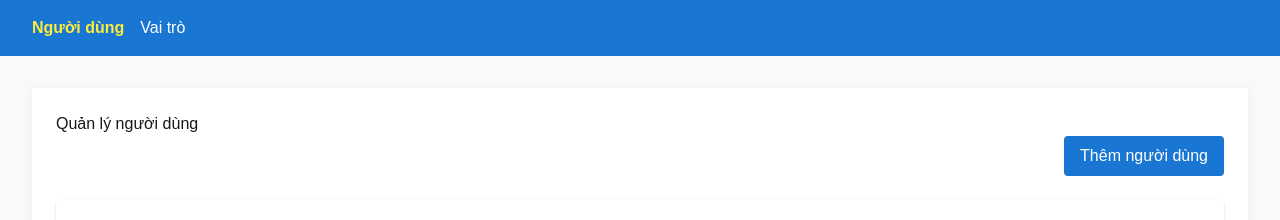
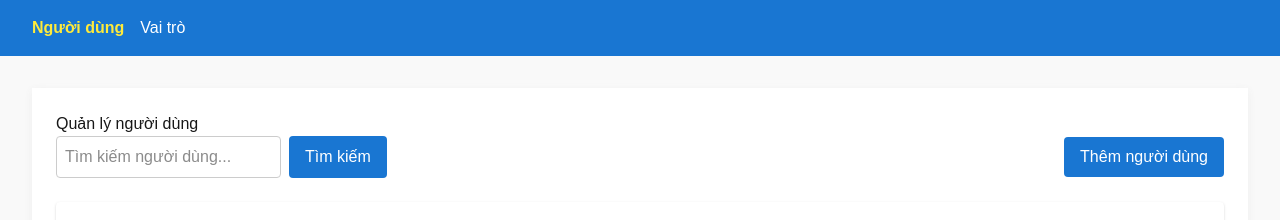
Before and after one commit to LeBao2808/Internship, a Next.js app in the folder my-app/: page /webapp/admin/user-management in a window 1280 px wide. Shown: the top 220 px of the page. Built offline with nearby package versions, Linux system fonts and the light colour scheme; no server answers; the database is empty.

Commit message:
update code

```diff
--- a/my-app/src/app/api/role/route.ts
+++ b/my-app/src/app/api/role/route.ts
@@ -2,10 +2,22 @@ import { NextResponse } from "next/server";
 import dbConnect from "@/resources/lib/mongodb";
 import Role from "../../api/models/Role";
 
-export async function GET() {
+export async function GET(request: Request) {
   await dbConnect();
   try {
-    const Roles = await Role.find();
+    const { search } = Object.fromEntries(new URL(request.url).searchParams);
+    let query = {};
+    if (search) {
+      // Tìm kiếm theo tên hoặc các trường khác nếu cần
+      query = {
+        $or: [
+          { name: { $regex: search, $options: "i" } },
+          // Thêm các trường khác nếu cần, ví dụ:
+          // { description: { $regex: search, $options: "i" } }
+        ]
+      };
+    }
+    const Roles = await Role.find(query);
     return NextResponse.json(Roles);
   } catch (error: any) {
     return NextResponse.json({ error: error.message }, { status: 500 });
--- a/my-app/src/app/api/user/route.ts
+++ b/my-app/src/app/api/user/route.ts
@@ -2,10 +2,25 @@ import { NextResponse } from "next/server";
 import dbConnect from "@/resources/lib/mongodb";
 import User from "../../api/models/User";
 
-export async function GET() {
+export async function GET(request: Request) {
   await dbConnect();
-  const users = await User.find();
-  return NextResponse.json(users);
+  try {
+    const { search } = Object.fromEntries(new URL(request.url).searchParams);
+    let query = {};
+    if (search) {
+      query = {
+        $or: [
+          { name: { $regex: search, $options: "i" } },
+          // Thêm các trường khác nếu cần, ví dụ:
+          // { email: { $regex: search, $options: "i" } }
+        ]
+      };
+    }
+    const users = await User.find(query);
+    return NextResponse.json(users);
+  } catch (error: any) {
+    return NextResponse.json({ error: error.message }, { status: 500 });
+  }
 }
 
 export async function POST(request: Request) {
--- a/my-app/src/app/webapp/admin/role-management/page.tsx
+++ b/my-app/src/app/webapp/admin/role-management/page.tsx
@@ -17,13 +17,16 @@ export default function RoleManagementPage() {
   const [isModalOpen, setIsModalOpen] = useState(false);
   const [editingRole, setEditingRole] = useState<Role | null>(null);
   const [form, setForm] = useState({ name: "", description: "" });
+  const [search, setSearch] = useState("");
 
   useEffect(() => {
     fetchRoles();
   }, []);
 
-  const fetchRoles = async () => {
-    const res = await fetch("/api/role");
+  const fetchRoles = async (query = "") => {
+    let url = "/api/role";
+    if (query) url += `?query=${encodeURIComponent(query)}`;
+    const res = await fetch(url);
     const data = await res.json();
     setRoles(data);
   };
@@ -86,7 +89,28 @@ export default function RoleManagementPage() {
       }}
     >
       <h1>Quản lý vai trò</h1>
-      <div style={{ textAlign: "right", marginBottom: 16 }}>
+      <div style={{ display: "flex", justifyContent: "space-between", alignItems: "center", marginBottom: 16 }}>
+        <form
+          onSubmit={e => {
+            e.preventDefault();
+            fetchRoles(search);
+          }}
+          style={{ display: "flex", gap: 8 }}
+        >
+          <input
+            type="text"
+            placeholder="Tìm kiếm vai trò..."
+            value={search}
+            onChange={e => setSearch(e.target.value)}
+            style={{ padding: 8, borderRadius: 4, border: "1px solid #ccc", minWidth: 220 }}
+          />
+          <button
+            type="submit"
+            style={{ padding: "8px 16px", background: "#1976d2", color: "#fff", border: "none", borderRadius: 4, cursor: "pointer" }}
+          >
+            Tìm kiếm
+          </button>
+        </form>
         <button
           onClick={handleAddClick}
           style={{
--- a/my-app/src/app/webapp/admin/user-management/page.tsx
+++ b/my-app/src/app/webapp/admin/user-management/page.tsx
@@ -18,16 +18,19 @@ export default function UserManagementPage() {
   const [editingUser, setEditingUser] = useState<User | null>(null);
   const [form, setForm] = useState({ name: "", email: "", role: "" });
   const [roles, setRoles] = useState<{ value: string; label: string }[]>([]);
+  const [search, setSearch] = useState("");
 
   useEffect(() => {
     fetchUsers();
     fetchRoles();
   }, []);
 
-  const fetchUsers = async () => {
-    const res = await fetch("/api/user");
+  const fetchUsers = async (query = "") => {
+    let url = "/api/user";
+    if (query) url += `?search=${encodeURIComponent(query)}`;
+    const res = await fetch(url);
     const data = await res.json();
-    setUsers(data);
+    setUsers(data.map((user: any) => ({ ...user, id: user.id || user._id })));
   };
 
   const fetchRoles = async () => {
@@ -64,7 +67,7 @@ export default function UserManagementPage() {
   const handleSaveUser = async (e: React.FormEvent) => {
     e.preventDefault();
     if (editingUser) {
-      await fetch("/api/user", {
+      await fetch(`/api/user`, {
         method: "PUT",
         headers: { "Content-Type": "application/json" },
         body: JSON.stringify({ id: editingUser.id, ...form }),
@@ -92,7 +95,28 @@ export default function UserManagementPage() {
       }}
     >
       <h1>Quản lý người dùng</h1>
-      <div style={{ textAlign: "right", marginBottom: 16 }}>
+      <div style={{ display: "flex", justifyContent: "space-between", alignItems: "center", marginBottom: 16 }}>
+        <form
+          onSubmit={e => {
+            e.preventDefault();
+            fetchUsers(search);
+          }}
+          style={{ display: "flex", gap: 8 }}
+        >
+          <input
+            type="text"
+            placeholder="Tìm kiếm người dùng..."
+            value={search}
+            onChange={e => setSearch(e.target.value)}
+            style={{ padding: 8, borderRadius: 4, border: "1px solid #ccc", minWidth: 220 }}
+          />
+          <button
+            type="submit"
+            style={{ padding: "8px 16px", background: "#1976d2", color: "#fff", border: "none", borderRadius: 4, cursor: "pointer" }}
+          >
+            Tìm kiếm
+          </button>
+        </form>
         <button
           onClick={handleAddClick}
           style={{
--- /dev/null
+++ b/my-app/src/app/webapp/components/AdminSearch.tsx
@@ -0,0 +1,34 @@
+import React from "react";
+import { TextField, InputAdornment, IconButton } from "@mui/material";
+import SearchIcon from "@mui/icons-material/Search";
+
+interface AdminSearchProps {
+  value: string;
+  onChange: (e: React.ChangeEvent<HTMLInputElement>) => void;
+  onSearch?: () => void;
+  placeholder?: string;
+}
+
+const AdminSearch: React.FC<AdminSearchProps> = ({ value, onChange, onSearch, placeholder }) => {
+  return (
+    <TextField
+      value={value}
+      onChange={onChange}
+      placeholder={placeholder || "Tìm kiếm..."}
+      fullWidth
+      margin="normal"
+      InputProps={{
+        endAdornment: (
+          <InputAdornment position="end">
+            <IconButton onClick={onSearch} edge="end">
+              <SearchIcon />
+            </IconButton>
+          </InputAdornment>
+        )
+      }}
+      variant="outlined"
+    />
+  );
+};
+
+export default AdminSearch;
--- /dev/null
+++ b/my-app/src/app/webapp/components/AdminSearchInput.tsx
@@ -0,0 +1,30 @@
+import React from "react";
+import { TextField, Button, Box } from "@mui/material";
+
+interface AdminSearchInputProps {
+  value: string;
+  onChange: (e: React.ChangeEvent<HTMLInputElement>) => void;
+  onSubmit: (e: React.FormEvent<HTMLFormElement>) => void;
+  placeholder?: string;
+  buttonLabel?: string;
+}
+
+const AdminSearchInput: React.FC<AdminSearchInputProps> = ({ value, onChange, onSubmit, placeholder = "Tìm kiếm...", buttonLabel = "Tìm kiếm" }) => {
+  return (
+    <Box component="form" onSubmit={onSubmit} sx={{ display: "flex", gap: 1, alignItems: "center", mb: 2 }}>
+      <TextField
+        value={value}
+        onChange={onChange}
+        placeholder={placeholder}
+        size="small"
+        variant="outlined"
+        sx={{ flex: 1 }}
+      />
+      <Button type="submit" variant="contained" color="primary" sx={{ whiteSpace: "nowrap" }}>
+        {buttonLabel}
+      </Button>
+    </Box>
+  );
+};
+
+export default AdminSearchInput;
```
